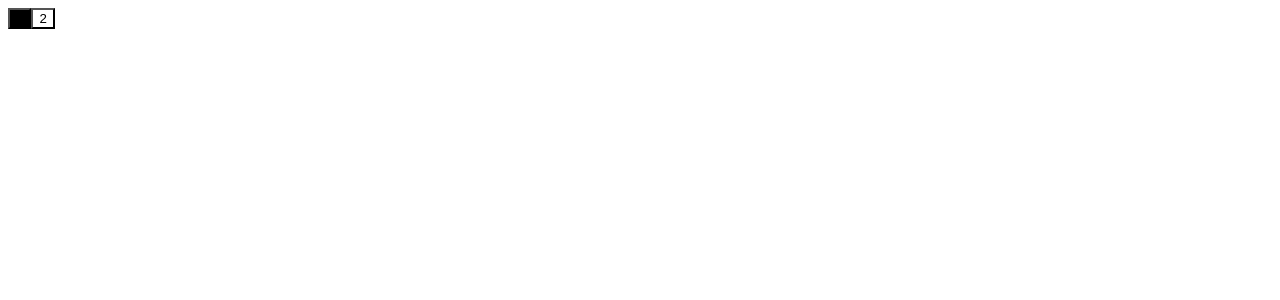
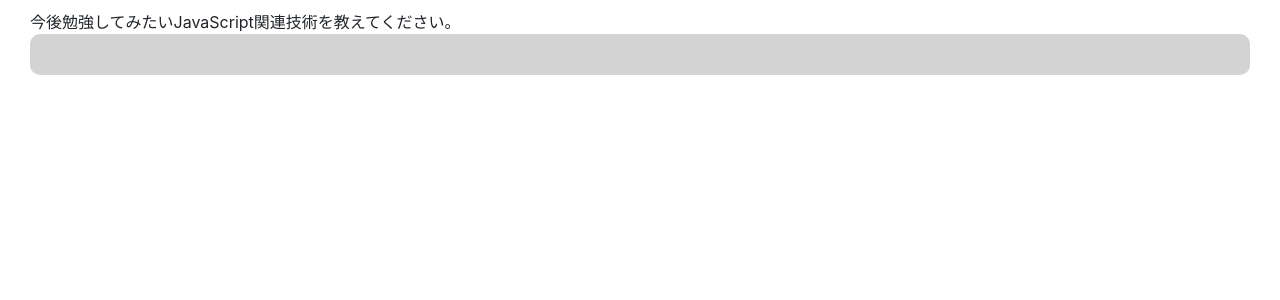
Before and after one commit to yaufai/react-notebook, a React (Create React App) app: page / in a window 1280 px wide. Shown: the top 300 px of the page. Built offline with nearby package versions, Linux system fonts and the light colour scheme.

Commit message:
:sparkles: 要素を選択できるモーダルの作成

```diff
--- a/src/index.tsx
+++ b/src/index.tsx
@@ -1,6 +1,6 @@
 import React from "react"
 import ReactDOM from "react-dom"
-import ImportedApp from "./context-example/App"
+import ImportedApp from "./option-selector/App"
 
 export default function App() {
     return <ImportedApp />
--- /dev/null
+++ b/src/option-selector/App.tsx
@@ -0,0 +1,22 @@
+import React from "react"
+import { Selector } from "./src/Selector"
+
+export const ExplanationStyle  = {
+    paddingLeft : "30px",
+    marginBottom: "0px",
+    marginTop   : "10px"
+
+}
+
+export default () => <div>
+    <p style={ExplanationStyle}>今後勉強してみたいJavaScript関連技術を教えてください。</p>
+    <Selector
+        options={[
+            { id: "react"  , label: "React"   },
+            { id: "vue"    , label: "Vue"     },
+            { id: "angular", label: "Angular" },
+            { id: "jquery" , label: "jQuery"  }
+        ]}
+        onChange={(value) => console.log(value)}
+    />
+</div>
--- /dev/null
+++ b/src/option-selector/src/Selector.tsx
@@ -0,0 +1,97 @@
+import React, { Component } from "react";
+import { SelectorContext } from "./SelectorContext";
+import SelectorModal from "./SelectorModal";
+import { SelectedItemStyle, SelectedListStyle } from "./Styles"
+import 'bootstrap/dist/css/bootstrap.min.css';
+
+export interface Selectable {
+    id: string
+    label:string
+}
+
+export type SelectorProps = {
+    options : Selectable[]
+    onChange: (value: Selectable[]) => void
+}
+
+export type SelectorState = {
+    selected: string[]
+    isModalOpen: boolean
+}
+
+export class Selector extends Component<SelectorProps, SelectorState>  {
+    constructor(props: SelectorProps) {
+        super(props)
+        this.state = {
+            selected: [ ],
+            isModalOpen: false
+        }
+    }
+
+    select   = (id: string) => {
+        if (!this.state.selected.includes(id)) {
+            this.setState({
+                selected: this.state.selected.concat([id])
+            })
+        }
+    }
+
+    unselect = (id: string) => {
+        this.setState({
+            selected: this.state.selected.filter(s => s !== id)
+        })
+    }
+
+    change = (id: string) => {
+        if (this.state.selected.includes(id)) {
+            this.unselect(id)
+        } else {
+            this.select(id)
+        }
+    }
+
+    toggle = () => {
+        this.setState({
+            isModalOpen: !this.state.isModalOpen
+        })
+    }
+
+    getOptionById = (id: string) => {
+        let candidates = this.props.options.filter(option => option.id === id)
+        if (candidates.length >= 1) {
+            return candidates[0]
+        } else {
+            return undefined
+        }
+    }
+
+    getAllSelected = () => {
+        return this.state.selected
+            .map(this.getOptionById)
+            .filter(option => option !== undefined) as Selectable[]
+    }
+
+    componentDidUpdate() {
+        this.props.onChange(this.getAllSelected())
+    }
+
+    render() {
+        return (
+            <SelectorContext.Provider value={{
+                selected: this.state.selected,
+                select  : this.select,
+                unselect: this.unselect,
+                options : this.props.options,
+                change  : this.change,
+                isSelected: (id) => this.state.selected.includes(id),
+                getOptionById: this.getOptionById
+            }}>
+                <div style={SelectedListStyle} onClick={this.toggle}>{
+                    this.getAllSelected()
+                    .map((option) => <div style={SelectedItemStyle} key={option.id}>{option.label}</div>)
+                }</div>
+                <SelectorModal isOpen={this.state.isModalOpen} toggle={this.toggle} />
+            </SelectorContext.Provider>
+        )
+    }
+}
--- /dev/null
+++ b/src/option-selector/src/SelectorContext.tsx
@@ -0,0 +1,14 @@
+import React from "react"
+import { Selectable } from "./Selector"
+
+const defaultValue = {
+    selected: [] as string[],
+    select  : (id: string) => {},
+    unselect: (id: string) => {},
+    change  : (id: string) => {},
+    options : [] as Selectable[],
+    isSelected: ((id) => false) as (id: string) => boolean,
+    getOptionById: ((id) => { return { id: "", label: "" } }) as (id: string) => Selectable|undefined
+}
+
+export const SelectorContext = React.createContext(defaultValue)
--- /dev/null
+++ b/src/option-selector/src/SelectorModal.tsx
@@ -0,0 +1,26 @@
+import React from "react"
+import { ListGroup, ListGroupItem, Modal, ModalBody } from "reactstrap"
+import { Selectable } from "./Selector"
+import { SelectorContext } from "./SelectorContext"
+
+export type SelectorModalProps = {
+    isOpen: boolean,
+    toggle: () => void
+}
+
+export default function SelectorModal(props: SelectorModalProps) {
+    return <SelectorContext.Consumer>{value=> <Modal isOpen={props.isOpen} toggle={props.toggle}>
+        <ModalBody>
+            <ListGroup>{
+                value.options.map((option: Selectable) => {
+                    let color = value.isSelected(option.id) ? "success" : ""
+                    return <ListGroupItem
+                        color={color}
+                        key={option.id}
+                        onClick={() => value.change(option.id)}
+                    >{option.label}</ListGroupItem>
+                })
+            }</ListGroup>
+        </ModalBody>
+    </Modal>}</SelectorContext.Consumer>
+}
--- /dev/null
+++ b/src/option-selector/src/Styles.tsx
@@ -0,0 +1,24 @@
+export const SelectedListStyle = {
+    marginLeft : "30px",
+    marginRight: "30px",
+    height     : "41px", // paddingTop, paddingBottom, fontSizeから導出
+    paddingTop    : "8px",
+    paddingBottom : "8px",
+    paddingLeft   : "10px",
+    borderRadius  : "10px",
+    backgroundColor: "lightgray"
+}
+
+export const SelectedItemStyle = {
+    display: "inline",
+    fontSize   : "17px",
+    marginLeft : "6px",
+    marginRight: "6px",
+    borderRadius: "8px",
+    backgroundColor: "green",
+    color        : "white",
+    paddingLeft  : "10px",
+    paddingRight : "10px",
+    paddingTop   : "4px",
+    paddingBottom: "4px"
+}
```
Also changed, not shown: package.json (+6 -3 lines), src/rewritable-text/App.tsx (added, +19 -0 lines), 1 other file (tests, documents, lock files or other folders).
